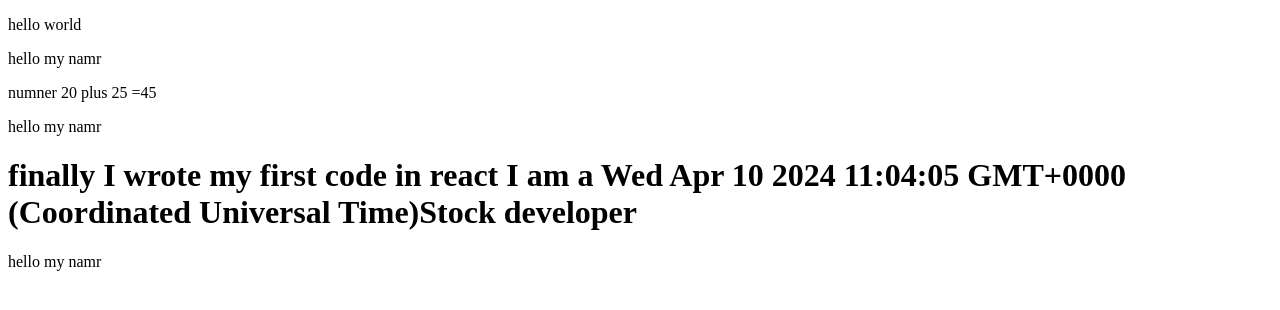
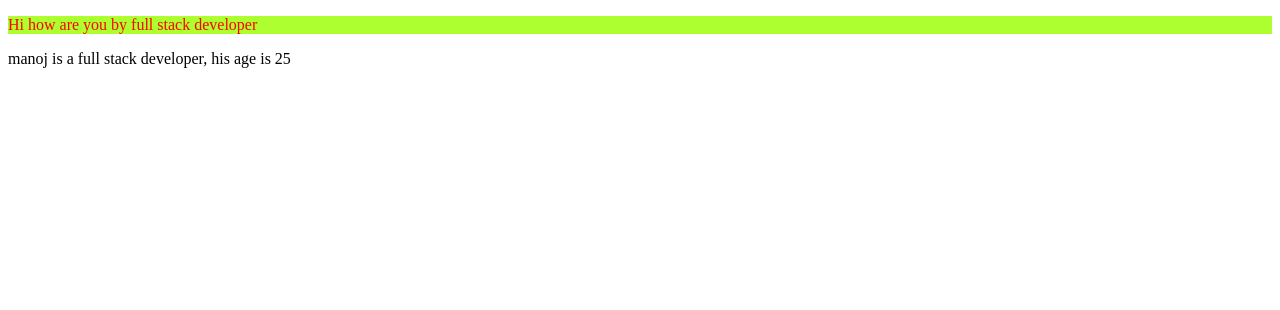
Before and after one commit to Manojkumarfsd/React-Testforbranch, a React (Vite) app: page / in a window 1280 px wide. Shown: the top 310 px of the page. Built offline with nearby package versions, Linux system fonts and the light colour scheme.

Commit message:
inline style

```diff
--- a/src/App.jsx
+++ b/src/App.jsx
@@ -1,21 +1,18 @@
-const Hello=()=>{
-  return(
+let Hello= (props)=>{
+  return (
     <div>
-      <p>hello my namr </p>
+      <p style={{color:"red",backgroundColor:"greenyellow"}}>Hi how are you by {props.me}</p>
     </div>
   )
 }
-const App=()=>{
-const now = new Date;
-const a=20;
-const b=25;
+let App=()=>{
+  let name="manoj"
+  let age="25"
   return(
-    <div>
-      <p>hello world</p>
-      <Hello/>
-      <p>numner {a} plus {b} ={a+b}</p><Hello/>
-      <h1>finally I wrote my first code in react I am a {now.toString()}Stock developer</h1><Hello/>
-    </div>
+<div>
+  <Hello me="full stack developer"/>
+  <p> {name} is a full stack developer, his age is {age} </p>
+</div>
 
   )
 }
```
